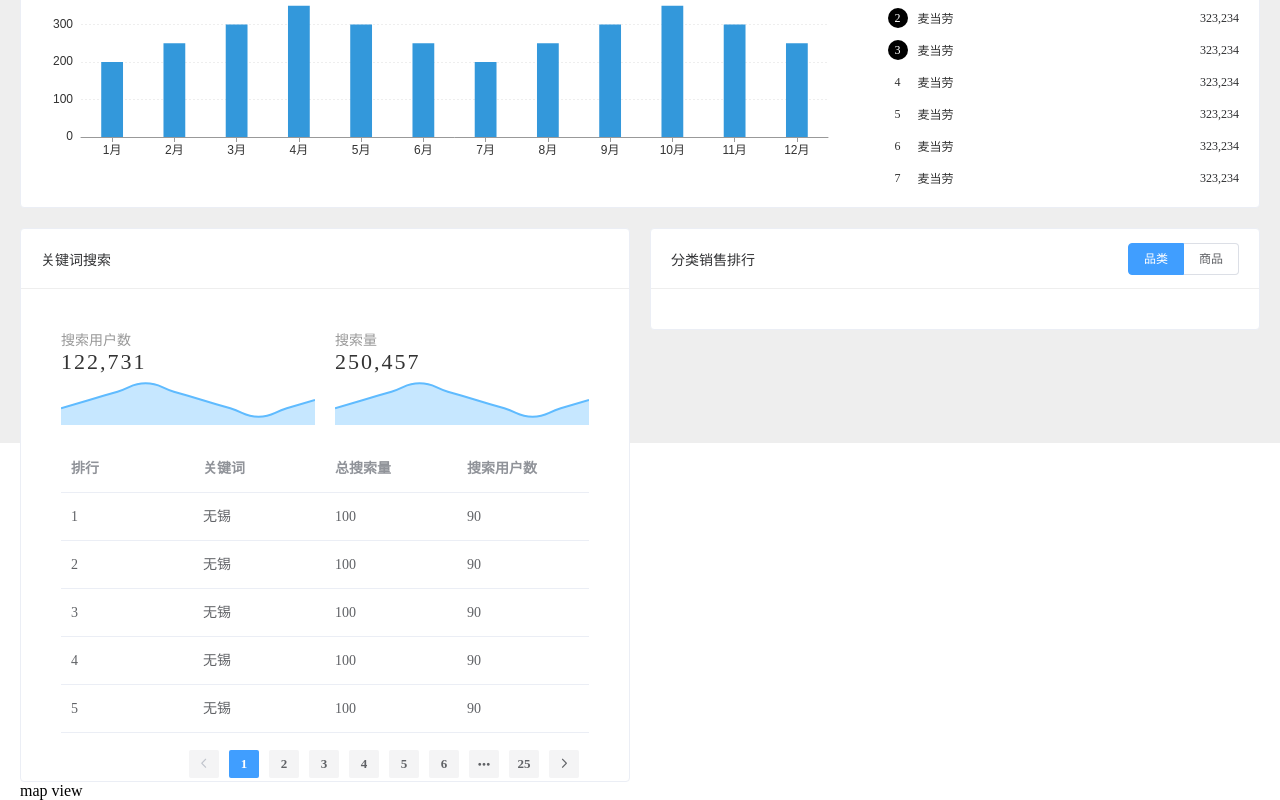
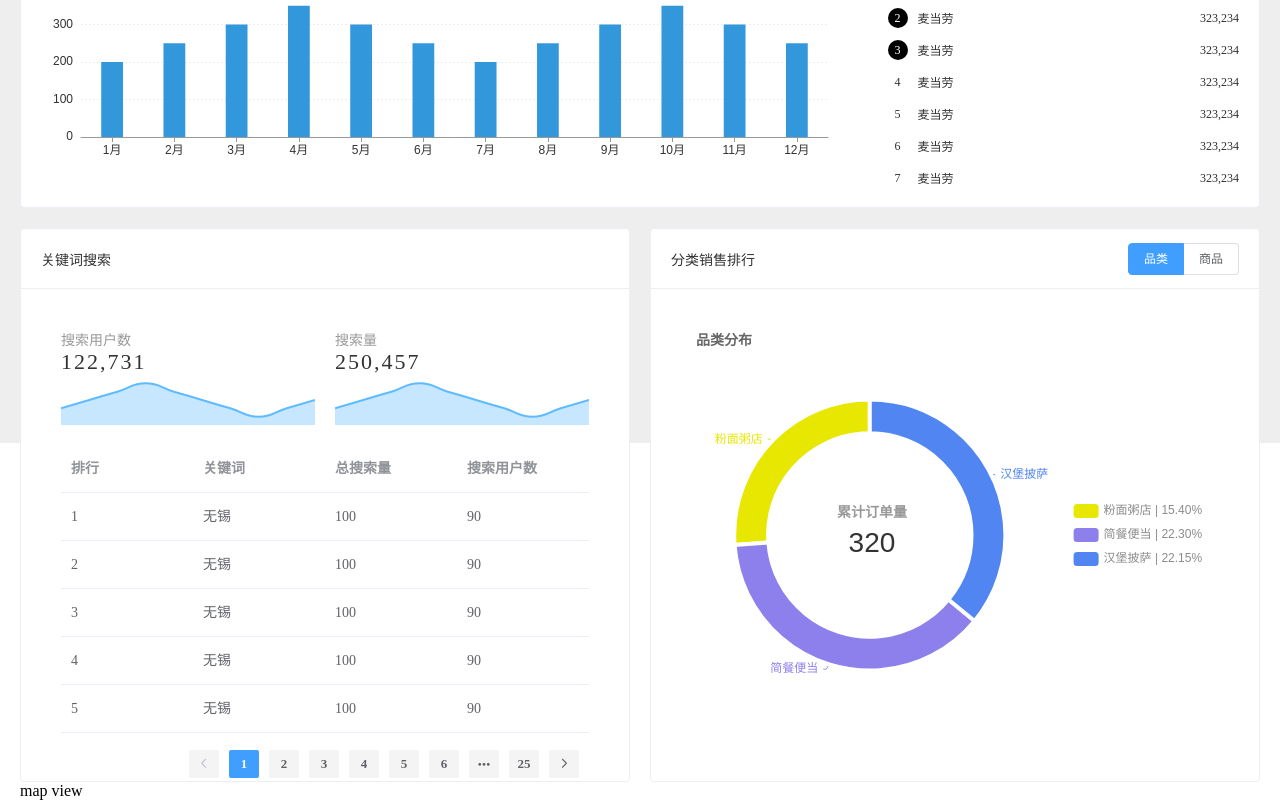
Before and after one commit to LcLichong/imooc-datav-report-dev, a Vue app: page / in a window 1280 px wide. Shown: the part 357-1157 px from the top of the page. Built offline with nearby package versions, Linux system fonts and the light colour scheme.

Commit message:
分类销售排行

```diff
--- a/src/components/BottomView/index.vue
+++ b/src/components/BottomView/index.vue
@@ -52,7 +52,9 @@
                     </div>
                 </template>
                 <template>
-                    <v-chart :options="categoryOptions"></v-chart>
+                    <div class="chart-wrapper">
+                        <v-chart :options="categoryOptions"></v-chart>
+                    </div>
                 </template>
             </el-card>
         </div>
@@ -61,6 +63,9 @@
 
 <script>
 export default {
+    mounted() {
+        this.renderPieChart()
+    },
     data() {
         return {
             searchUserOption: {
@@ -145,6 +150,123 @@ export default {
     methods: {
         onPageChange(page) {
             console.log(page)
+        },
+        renderPieChart() {
+            const mockData = [
+                {
+                    legendname: '粉面粥店',
+                    value: 67,
+                    percent: '15.40',
+                    itemStyle: {
+                        color: '#e7e702'
+                    },
+                    name: '粉面粥店 | 15.40%'
+                },
+                {
+                    legendname: '简餐便当',
+                    value: 97,
+                    percent: '22.30',
+                    itemStyle: {
+                        color: '#8d7fec'
+                    },
+                    name: '简餐便当 | 22.30%'
+                },
+                {
+                    legendname: '汉堡披萨',
+                    value: 92,
+                    percent: '22.15',
+                    itemStyle: {
+                        color: '#5085f2'
+                    },
+                    name: '汉堡披萨 | 22.15%'
+                }
+            ]
+            this.categoryOptions = {
+                title: [
+                    {
+                        text: '品类分布',
+                        textStyle: {
+                            fontSize: 14,
+                            color: '#666'
+                        },
+                        left: 20,
+                        top: 20
+                    },
+                    {
+                        text: '累计订单量',
+                        subtext: '320',
+                        x: '34.5%',
+                        y: '42.5%',
+                        textStyle: {
+                            fontSize: 14,
+                            color: '#999'
+                        },
+                        subtextStyle: {
+                            fontSize: 28,
+                            color: '#333'
+                        },
+                        textAlign: 'center'
+                    }
+                ],
+                series: [
+                    {
+                        name: '品类分布',
+                        type: 'pie',
+                        data: mockData,
+                        label: {
+                            normal: {
+                                show: true,
+                                position: 'outter',
+                                formatter: function (params) {
+                                    return params.data.legendname
+                                }
+                            }
+                        },
+                        center: ['35%', '50%'],
+                        radius: ['45%', '60%'],
+                        labelLine: {
+                            normal: {
+                                length: 5,
+                                length2: 3,
+                                smooth: true
+                            }
+                        },
+                        clockwise: false,
+                        itemStyle: {
+                            borderWidth: 4,
+                            borderColor: '#fff'
+                        }
+                    }
+                ],
+                legend: {
+                    type: 'scroll',
+                    orient: 'vertical',
+                    height: 250,
+                    left: '70%',
+                    top: 'middle',
+                    textStyle: {
+                        color: '#8c8c8c'
+                    }
+                },
+                tooltip: {
+                    trigger: 'item',
+                    formatter: function (params) {
+                        const str =
+                            params.seriesName +
+                            '<br/>' +
+                            params.marker +
+                            params.data.legendname +
+                            '<br/>' +
+                            '数量：' +
+                            params.data.value +
+                            '<br/>' +
+                            '占比：' +
+                            params.data.percent +
+                            '%'
+                        return str
+                    }
+                }
+            }
         }
     }
 }
--- a/src/components/SalesView/index.vue
+++ b/src/components/SalesView/index.vue
@@ -137,6 +137,7 @@ export default {
                 },
                 series: [
                     {
+                        name: 'sales',
                         type: 'bar',
                         barWidth: '35%',
                         data: [200, 250, 300, 350, 300, 250, 200, 250, 300, 350, 300, 250]
@@ -148,6 +149,13 @@ export default {
                     left: 60,
                     right: 60,
                     bottom: 50
+                },
+                tooltip: {
+                    trigger: 'item',
+                    formatter: function (params) {
+                        const str = params.name + '<br/>' + params.marker + params.seriesName + '：' + params.value
+                        return str
+                    }
                 }
             },
             rankData: [
```
